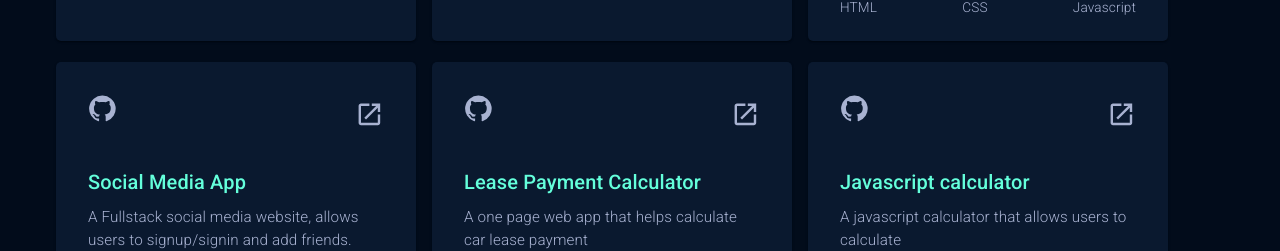
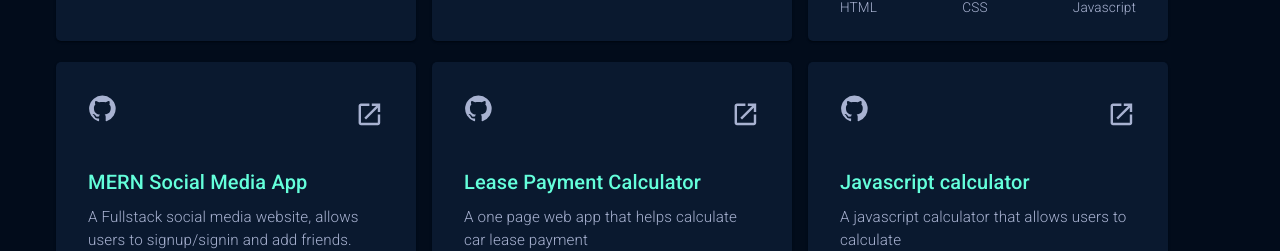
Before and after one commit to JAbsolu/React-portfolio, a React (Create React App) app: page / in a window 1280 px wide. Shown: the part 1353-1604 px from the top of the page. Built offline with nearby package versions, Linux system fonts and the light colour scheme.

Commit message:
update text

```diff
--- a/src/assets.js
+++ b/src/assets.js
@@ -57,7 +57,7 @@ export const projects = [
         "A multi-page ecommerce website that allows users to view a product and add to cart.",
     },
     {
-      name: "Social Media App",
+      name: "MERN Social Media App",
       frontendView: null,
       github: "https://github.com/JAbsolu/FullStack-Social-app",
       technology: ["React", "Redux", "Node JS", "MongoDb"],
```
